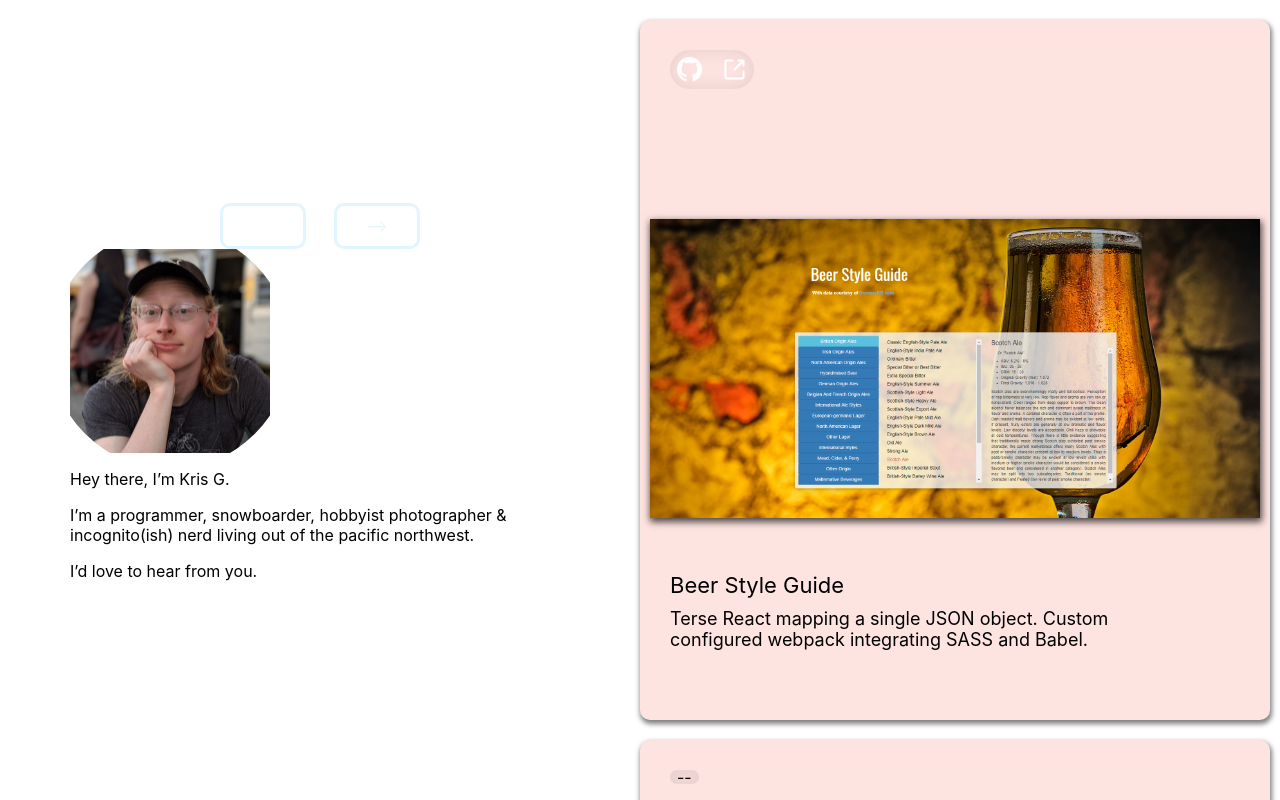
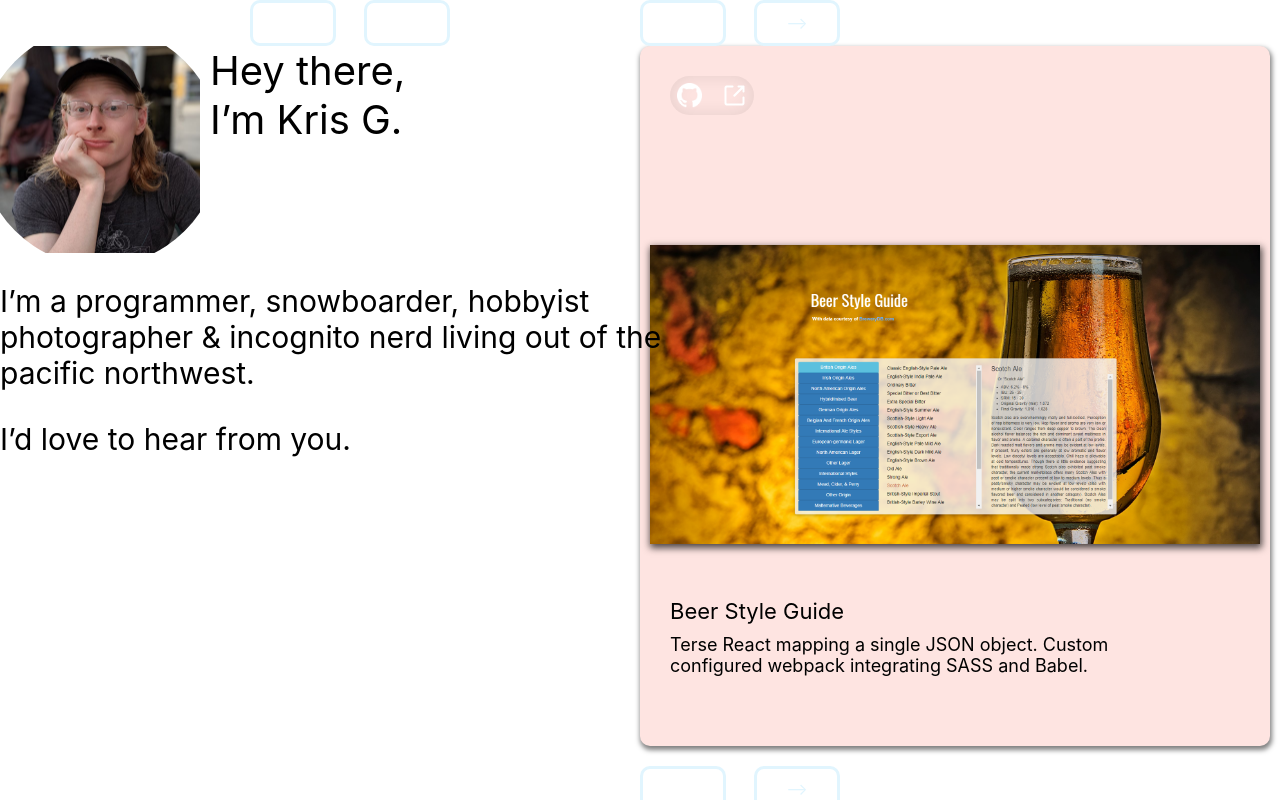
Before and after one commit to KrisGoorhuis/personal-site-redux, a React (Create React App) app: page / in a window 1280 px wide. Shown: the top 800 px of the page. Built offline with nearby package versions, Linux system fonts and the light colour scheme.

Commit message:
Switching to desktop

```diff
--- a/src/Components/Left/Splash/splash.css
+++ b/src/Components/Left/Splash/splash.css
@@ -1,5 +1,5 @@
 .splash_container {
-   max-width: 500px;
+   max-width: 100%;
 }
 
 .portrait_container {
@@ -15,6 +15,19 @@
    transform: scale(1.2);
 }
 
+.top_container {
+   display: flex;
+}
+
+.intro_container p {
+   display: flex;
+   flex-direction: column;
+   justify-content: flex-end;
+   margin: 0px;
+   margin-left: 10px;
+   font-size: 40px;
+}
+
 a {
    text-decoration: none;
    color: var(--accent-red);
--- a/src/Components/Left/Splash/splash.js
+++ b/src/Components/Left/Splash/splash.js
@@ -12,9 +12,10 @@ let Splash = () => {
          <div className="top_container">
             <div className="portrait_container">
                <img
-                  style={largeLoaded ? { display: 'none'} : {} }
+                  style={largeLoaded ? { display: 'none' } : {}}
                   src={portrait}
                   alt="portrait"
+                  onLoad={() => { setLargeLoaded(true) }}
                />
                <img
                   style={largeLoaded ? {} : { display: 'none' }}
@@ -22,12 +23,15 @@ let Splash = () => {
                   alt="portrait"
                />
             </div>
+            <div className="intro_container">
+               <p>Hey there,</p>
+               <p>I’m Kris G.</p>
+            </div>
 
          </div>
-         <p>Hey there, I’m <span className="colored_text">Kris G.</span></p>
          <p>
             I’m a programmer, snowboarder,
-            hobbyist photographer & incognito(ish) nerd
+            hobbyist photographer & incognito nerd
             living out of the pacific northwest.
          </p>
          <p>I’d love to <a href="mailto:krisgoorhuis@gmail.com">hear from you.</a></p>
--- a/src/Components/Left/left.css
+++ b/src/Components/Left/left.css
@@ -1,11 +1,11 @@
 .left_container {
-   width: 50%;
    height: 100%;
    display: flex;
    flex-direction: column;
    justify-content: center;
    align-items: center;
    position: fixed;
+   max-width: 700px;
 }
 
 .carousel_controls {
@@ -24,3 +24,8 @@
    justify-content: center;
    align-items: center;
 }
+
+.page_container {
+   height: 800px;
+   font-size: 30px;
+}
--- a/src/Components/Left/left.js
+++ b/src/Components/Left/left.js
@@ -8,30 +8,43 @@ import More from 'Components/Left/About/about.js'
 let Left = () => {
    const [page, setPage] = useState(1);
 
+   let handlePageSet = (change) => {
+      let nextPage = page;
+      nextPage += change;
+      if (nextPage >= 4) {
+         nextPage = 1
+      }
+      if (nextPage <= 0) {
+         nextPage = 3
+      }
+      setPage(nextPage)
+   }
+
    return (
       <div className="left_container">
          <div className="carousel_controls">
             <div
                className="carousel_button"
-               onClick={() => setPage(page - 1)}>
+               onClick={() => handlePageSet(-1)}>
 
             </div>
             <div
                className="carousel_button"
-               onClick={() => setPage(page + 1)}>
-               -->
+               onClick={() => handlePageSet(1)}>
+
             </div>
          </div>
+         <div className="page_container">
             {
-            page == 1 ? <Splash /> : <React.Fragment></React.Fragment>
+               page === 1 ? <Splash /> : <React.Fragment></React.Fragment>
             }
             {
-            page == 2 ? <About /> : <React.Fragment></React.Fragment>
+               page === 2 ? <About /> : <React.Fragment></React.Fragment>
             }
             {
-            page == 3 ? <More /> : <React.Fragment></React.Fragment>
+               page === 3 ? <More /> : <React.Fragment></React.Fragment>
             }
-
+         </div>
       </div>
    )
 }
--- a/src/Components/Right/Projects/projects.css
+++ b/src/Components/Right/Projects/projects.css
@@ -1,3 +1,9 @@
+
+.fullscreen_image {
+   position: fixed;
+   width: 100%;
+}
+
 .projects_container {
    padding-right: 10px;
 }
--- a/src/Components/Right/Projects/projects.js
+++ b/src/Components/Right/Projects/projects.js
@@ -19,22 +19,42 @@ import newWindowIcon from 'Assets/Images/open-link-white.png'
 
 let IndividualProject = (props) => {
    const [largeLoaded, setLargeLoaded] = useState(false)
+   const [page, setPage] = useState(1);
+
+
 
    return (
+      <div>
+         <div className="carousel_controls">
+            <div
+               className="carousel_button"
+               onClick={() => setPage(-1)}>
+
+            </div>
+            <div
+               className="carousel_button"
+               onClick={() => setPage(1)}>
+               -->
+            </div>
+         </div>
          <div className="individual_project_container">
             <div className="links_container">
                {props.githubLink ?
-               <a target="_blank"
+                  <a target="_blank" rel="noopener noreferrer"
                      href={props.githubLink}
 
                   >
-                  <img className="github_link" src={githubMark}></img>
+                     <img
+                        className="github_link"
+                        src={githubMark}
+                        alt="github 'mark' logo"
+                     />
                   </a>
                   :
                   <div>--</div>
                }
                {props.liveSite ?
-               <a target="_blank"
+                  <a target="_blank" rel="noopener noreferrer"
                      href={props.liveSite}
                   >
                      <img className="outside_link" src={newWindowIcon}></img>
@@ -44,18 +64,18 @@ let IndividualProject = (props) => {
                }
             </div>
             <div className="project_images">
-            <img alt=""
+               <img
                   style={largeLoaded ? {display: 'none'} : {}}
                   className="image_small"
                   src={props.imageSmall}
                   alt="Temporary tiny placeholder image"
                />
-            <a href={props.liveSite} target="_blank">
+               <a href={props.liveSite} target="_blank" rel="noopener noreferrer">
                   <img
                      style={largeLoaded ? {} : { display: 'none' }}
                      className="image_large"
                      src={props.imageLarge}
-                  alt="Full resolution project image"
+                     alt="Full resolution project shot"
                      onLoad={() => setLargeLoaded(true)}
                   />
                </a>
@@ -63,6 +83,7 @@ let IndividualProject = (props) => {
             <div className="bottom_container">
                <h2 className="project_title">{props.title}</h2>
                <p className="project_description">{props.description}</p>
+            </div>
          </div>
       </div>
    )
--- a/src/Components/Right/imagePopup.js
+++ b/src/Components/Right/imagePopup.js
@@ -1,14 +1,17 @@
 import React, { useState } from 'react'
 
 let ImagePopup = (props) => {
-   let [isOpen, setIsOpen] = useState(false)
+   // let [isOpen, setIsOpen] = useState(false)
 
    return (
       <div
          className="popup_container"
-         onClick={() => { setIsOpen(false) }}
+         // onClick={() => { setIsOpen(false) }}
       >
-         <img src={props.image} />
+         <img
+            src={props.image}
+            alt="maximized clicked image"
+         />
       </div>
    )
 }
--- a/src/Components/Right/right.js
+++ b/src/Components/Right/right.js
@@ -9,7 +9,7 @@ let Right = () => {
 
    return (
       <div className="right_container">
-         <ImagePopup image={image} />
+         {/* <ImagePopup image={image} /> */}
          <Projects setPopupImage={setImage} />
       </div>
    )
```
Also changed, not shown: src/Components/Right/Photography/photography.js (+12 -0 lines). Lines whose indentation alone changed are shown as unchanged.
